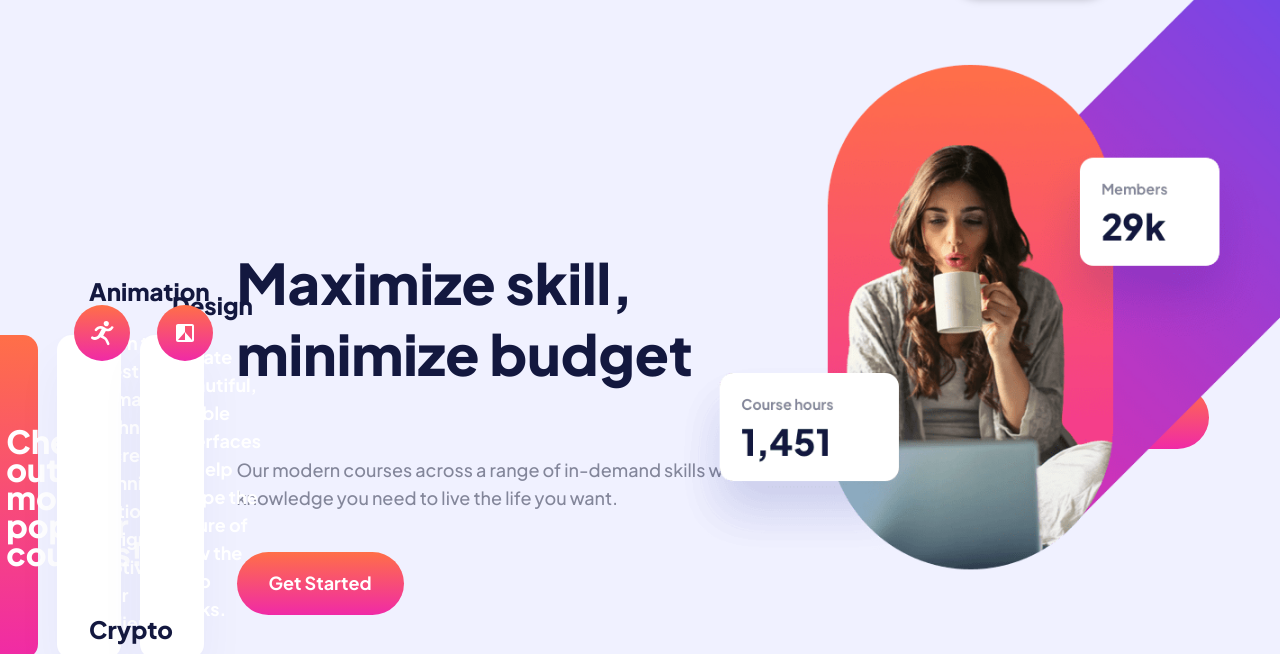
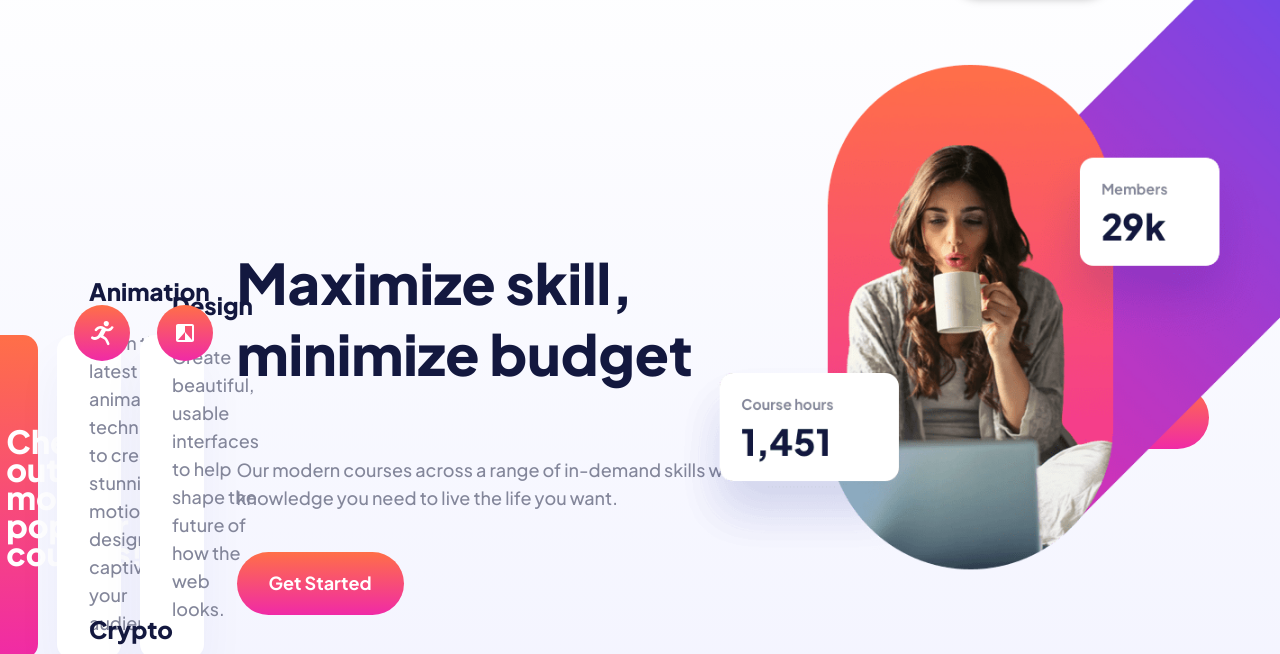
Before and after one commit to WiaterKa/2023.03.11----Landing-Page-Easy-, a website built with Parcel: page index.html in a window 1280 px wide. Shown: the part 92-746 px from the top of the page. Built offline with nearby package versions, Linux system fonts and the light colour scheme.

Commit message:
minor css improvements

```diff
--- a/scss/common/global.scss
+++ b/scss/common/global.scss
@@ -10,7 +10,7 @@ html {
 
 body {
   font-family: "Plus Jakarta Sans", sans-serif;
-  background-color: #f0f1ff;
+  background: linear-gradient(180deg, #ffffff 0%, #f0f1ff 100%);
   max-width: 1440px;
   max-height: 1845px;
   margin-inline: auto;
--- a/scss/layout/articles.scss
+++ b/scss/layout/articles.scss
@@ -55,6 +55,10 @@
   }
   .p_primary {
     padding-bottom: 24px;
+    font-weight: 500;
+    font-size: 18px;
+    line-height: 28px;
+    color: #83869a;
   }
   .p_secondary {
     color: #f74780;
```
Also changed, not shown: scss/common/global.css, scss/common/global.min.css, 2 other files.
